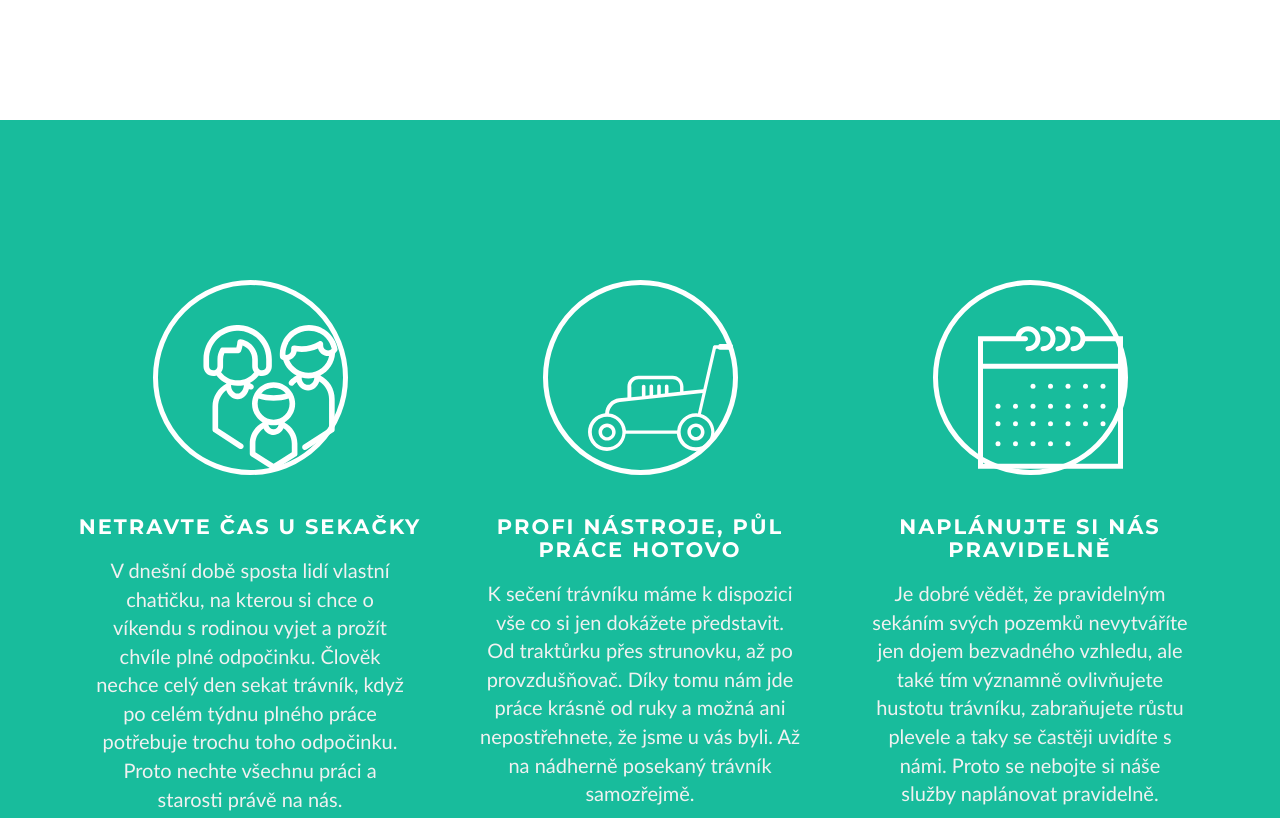
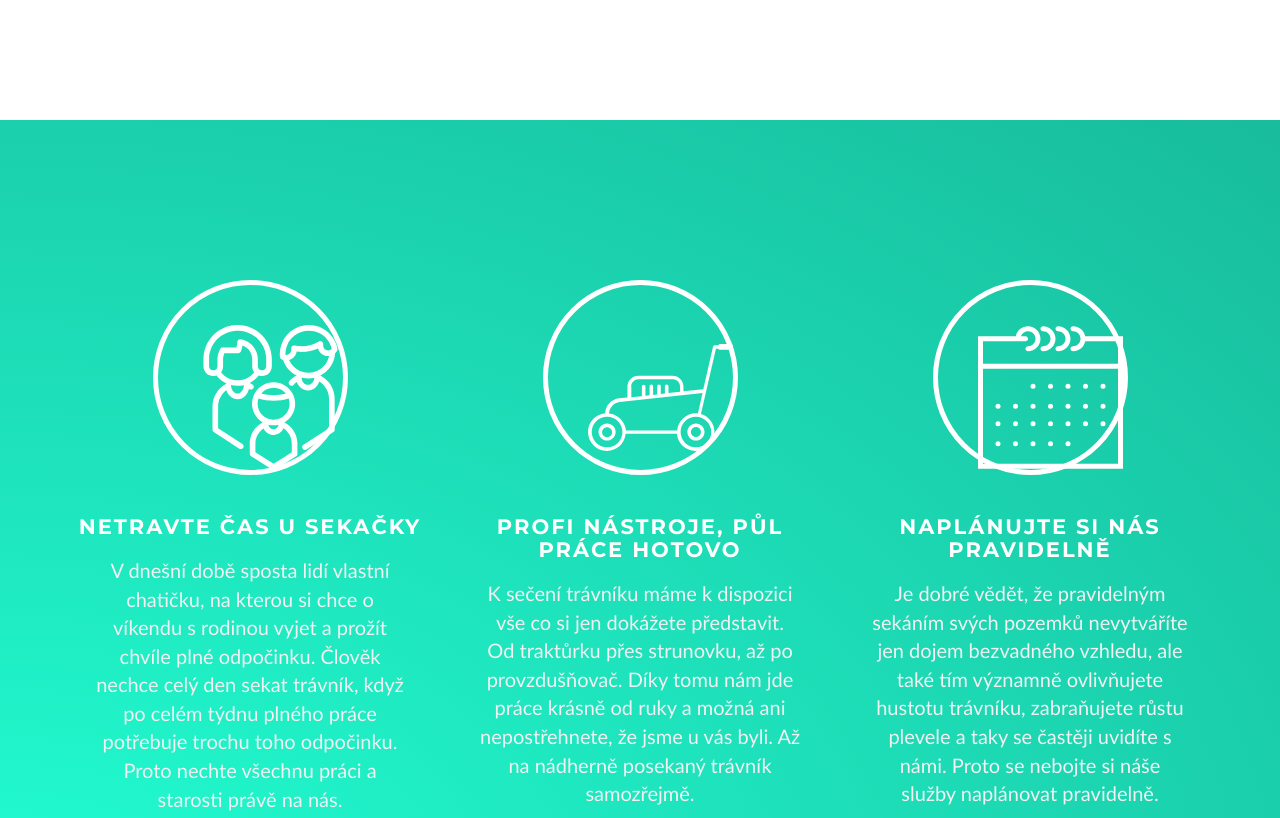
Before and after one commit to piggyslav/piggyslav.github.io, a plain HTML site: page index.html in a window 1280 px wide. Shown: the part 1320-2138 px from the top of the page. Drawn offline with Linux system fonts and the light colour scheme.

Commit message:
gradient

```diff
--- a/less/style.less
+++ b/less/style.less
@@ -268,7 +268,23 @@ section {
 }
 
 section.success {
-    background: @theme-success;
+    /* IE10+ */
+background-image: -ms-radial-gradient(left bottom, ellipse farthest-corner, #22FFD3 0%, #18BC9C 100%);
+
+/* Mozilla Firefox */
+background-image: -moz-radial-gradient(left bottom, ellipse farthest-corner, #22FFD3 0%, #18BC9C 100%);
+
+/* Opera */
+background-image: -o-radial-gradient(left bottom, ellipse farthest-corner, #22FFD3 0%, #18BC9C 100%);
+
+/* Webkit (Safari/Chrome 10) */
+background-image: -webkit-gradient(radial, left bottom, 0, left bottom, 572, color-stop(0, #22FFD3), color-stop(100, #18BC9C));
+
+/* Webkit (Chrome 11+) */
+background-image: -webkit-radial-gradient(left bottom, ellipse farthest-corner, #22FFD3 0%, #18BC9C 100%);
+
+/* W3C Markup */
+background-image: radial-gradient(ellipse farthest-corner at left bottom, #22FFD3 0%, #18BC9C 100%);
     color: white;
 }
 
```
